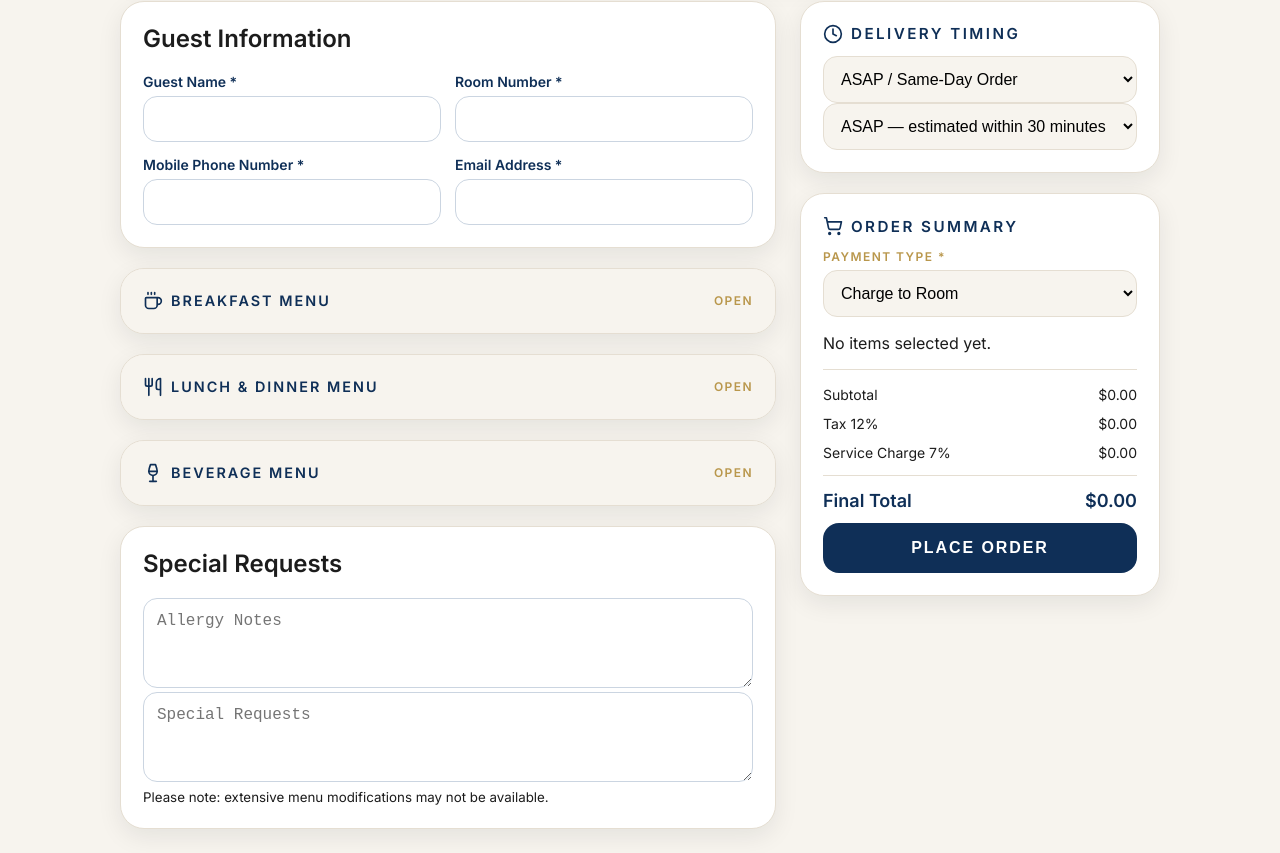
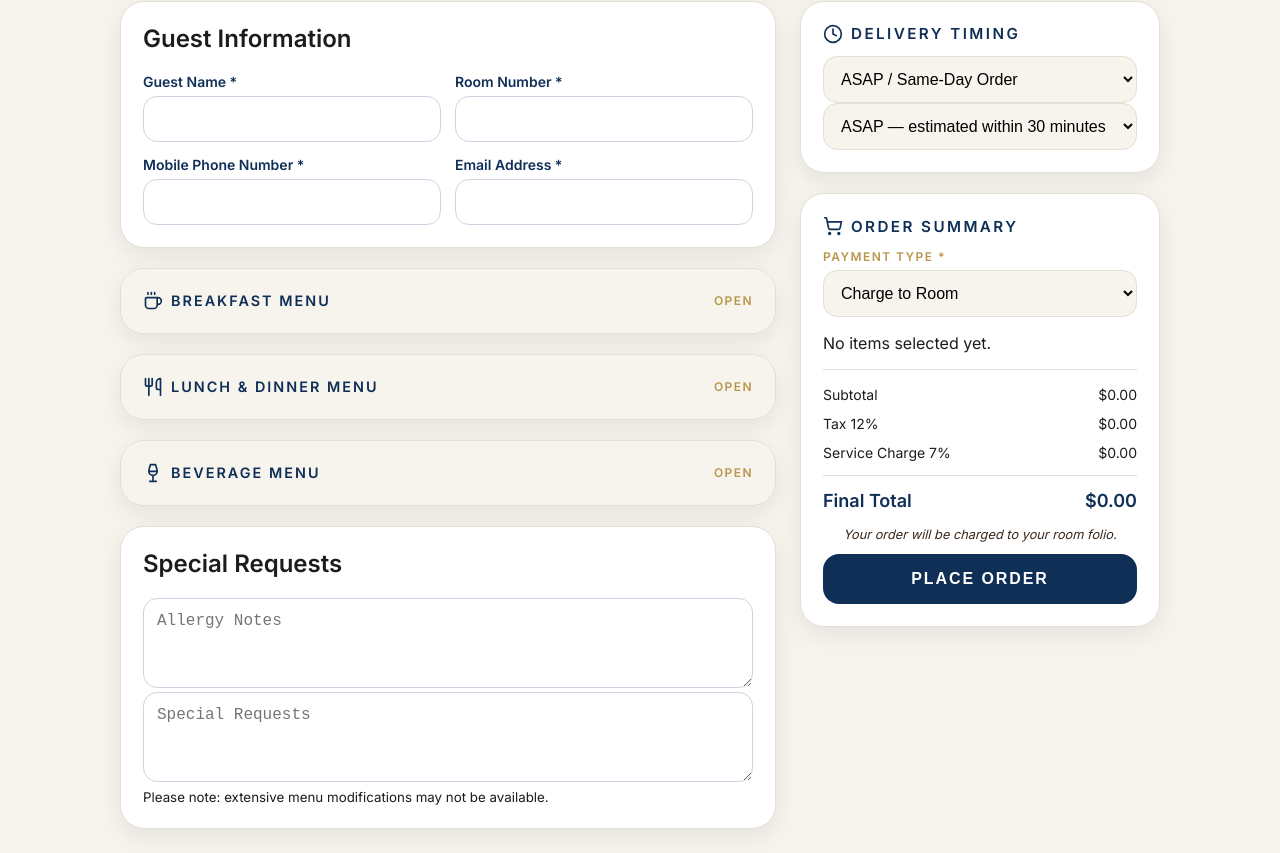
Before and after one commit to craft309/four-points-in-room-dining, a React (Vite) app: page / in a window 1280 px wide. Shown: the part 944-1797 px from the top of the page. Built offline with nearby package versions, Linux system fonts and the light colour scheme.

Commit message:
Update App.jsx

```diff
--- a/src/App.jsx
+++ b/src/App.jsx
@@ -448,7 +448,9 @@ if (submitted) {
             <div className="summary-line total"><span>Final Total</span><span>{money(total)}</span></div>
 
             {submitError && <div className="errorBox">{submitError}</div>}
-
+<p className="folio-note">
+  Your order will be charged to your room folio.
+</p>
             <button className="place" disabled={isSubmitting}>
               {isSubmitting ? "Submitting Order..." : "Place Order"}
             </button>
```
